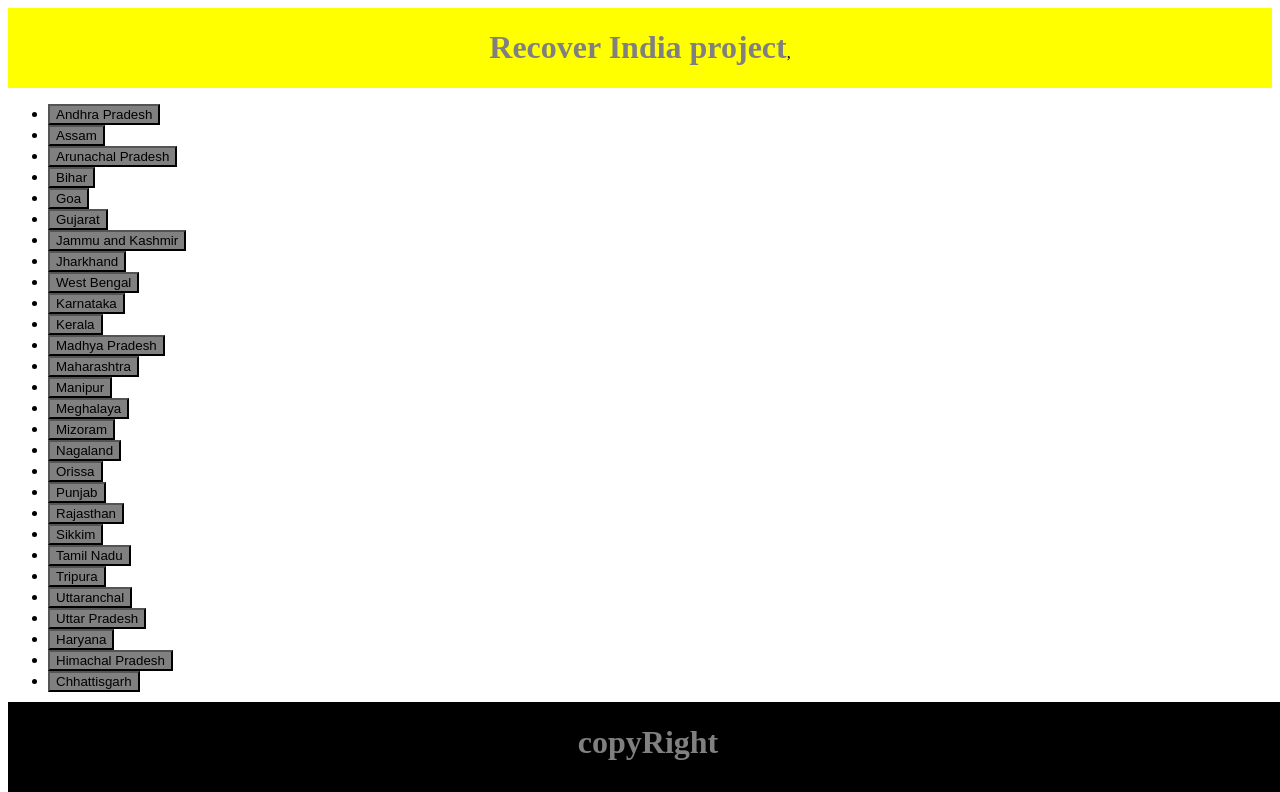
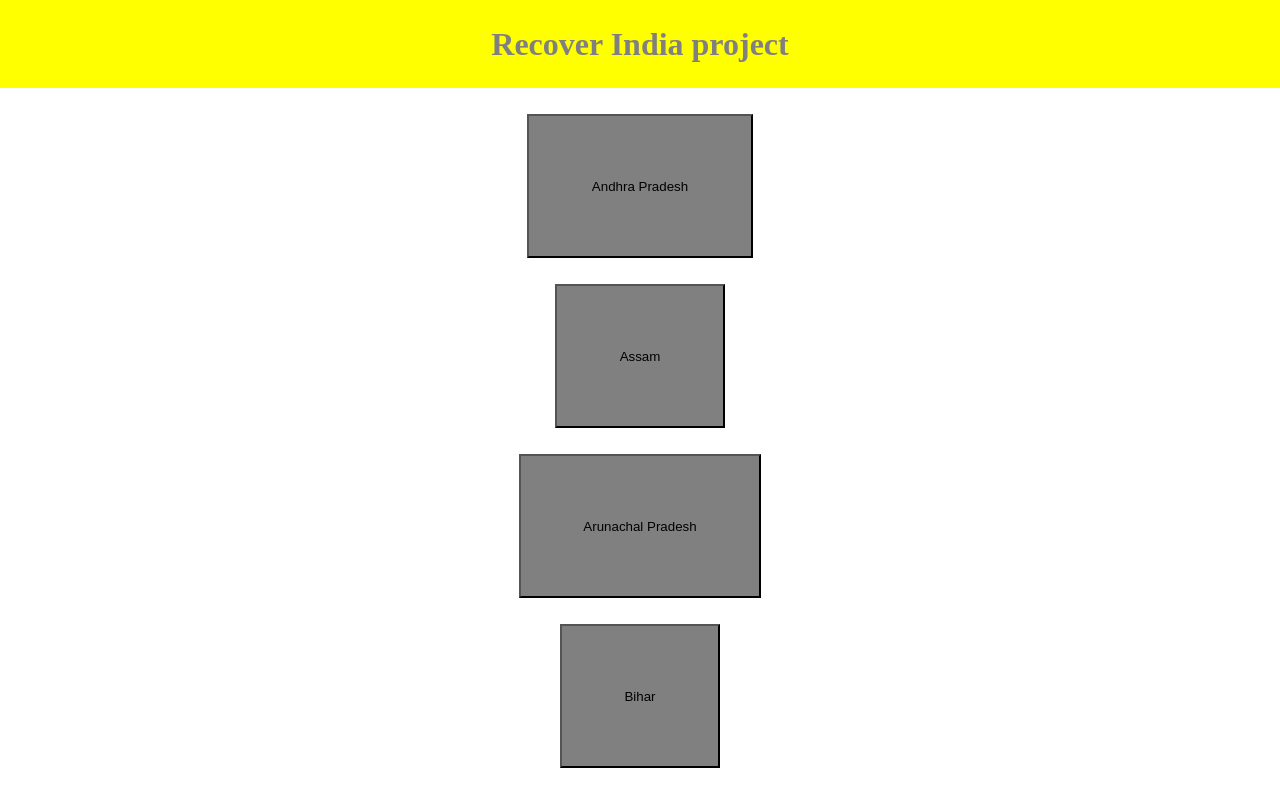
Before and after one commit to The-Unleashed-Club/covid-resources, a React (Create React App) app: page / in a window 1280 px wide. Shown: the top 792 px of the page. Built offline with nearby package versions, Linux system fonts and the light colour scheme.

Commit message:
styling
styling in footer header and buttons

```diff
--- a/package.json
+++ b/package.json
@@ -10,6 +10,7 @@
     "react-dom": "^17.0.2",
     "react-scripts": "4.0.3",
     "react-scroll": "^1.8.2",
+    "styled-components": "^5.2.3",
     "web-vitals": "^1.1.1"
   },
   "scripts": {
--- a/src/components/Footer.jsx
+++ b/src/components/Footer.jsx
@@ -5,7 +5,7 @@ import React from 'react'
 const Footer = () => {
     return (
         <div style={styles.box}>
-            <h1 style={styles.head}>copyRight</h1>,
+            <h1 style={styles.head}>@copyRight</h1>,
         </div>
     )
 };
@@ -13,11 +13,12 @@ const Footer = () => {
 const styles ={
     box: {
        // padding: '80px 60px',
-        background: 'black',
-        position: 'absolute',
-        bottom: '0',
-        width: '100%',
-        textAlign: 'center',
+      // padding: '80px 60px',
+      display:'flex',
+      justifyContent:'center',
+       background: 'black',
+       bottom: '0',
+       width: '100%',
     },
     head:{
         color:'#808080'
--- a/src/components/Header.jsx
+++ b/src/components/Header.jsx
@@ -1,11 +1,11 @@
-import React from 'react'
-
+import React from 'react';
+import './style.css';
 
 
 const Header = () => {
     return (
         <div style={styles.box}>
-            <h1 style={styles.head}>Recover India project</h1>,
+            <h1 style={styles.head}>Recover India project</h1>
         </div>
     )
 };
@@ -16,8 +16,9 @@ const styles ={
         width: '100%',
         display: 'flex',
         justifyContent: 'center',
-        alignItems: 'baseline',
         background: '#FFFF00',
+        padding: '2%',
+        marginBottom:'1%',
     },
     head:{
         color:'#808080'
--- a/src/components/states.jsx
+++ b/src/components/states.jsx
@@ -1,37 +1,43 @@
 import React from 'react';
-import { animateScroll as scroll } from "react-scroll";
 
 // Component that will return an
 // unordered list
-function Navmenu(props)
-{
+function Navmenu(props) {
 	const list = props.menuitems;
 
-	const updatedList = list.map((listItems)=>{
-		return(
-				<li  style={styles.li}key={listItems.toString()}>
+	const updatedList = list.map((listItems) => {
+		return (
+			<li style={styles.li} key={listItems.toString()}>
 				<button style={styles.btn} onClick>{listItems}</button>
 			</li>
 		);
 	});
 
-	return(
+	return (
 		<ul style={styles.list}>{updatedList}</ul>
 	);
 };
 
-const styles={
-    list:{
-        scrollBehaviour:'smooth'
-
-
+const styles = {
+	list: {
+		//scrollBehaviour: 'smooth'
+		//padding:'1%',
 	},
-    li:{
-        justifyContent: 'spaceAround',
-        scrollBehaviour:'smooth'
+	li: {
+		//justifyContent: 'spaceAround',
+		scrollBehaviour: 'smooth',
+		listStyle: 'none',
+		display: 'flex',
+		flexDirection: 'column',
+		justifyContent: 'center',
+		alignItems: 'center',
+		//background:'red',
+		padding:'1%',
 	},
-    btn:{
-        background:'#808080',
+	btn: {
+		background: '#808080',
+		padding:'5%',
+		height: '100%'
 
 	}
 
--- /dev/null
+++ b/src/components/style.css
@@ -0,0 +1,4 @@
+*{
+    margin: 0;
+    padding: 0;
+}
```
Also changed, not shown: 1 other file (tests, documents, lock files or other folders). Lines whose indentation alone changed are shown as unchanged.
